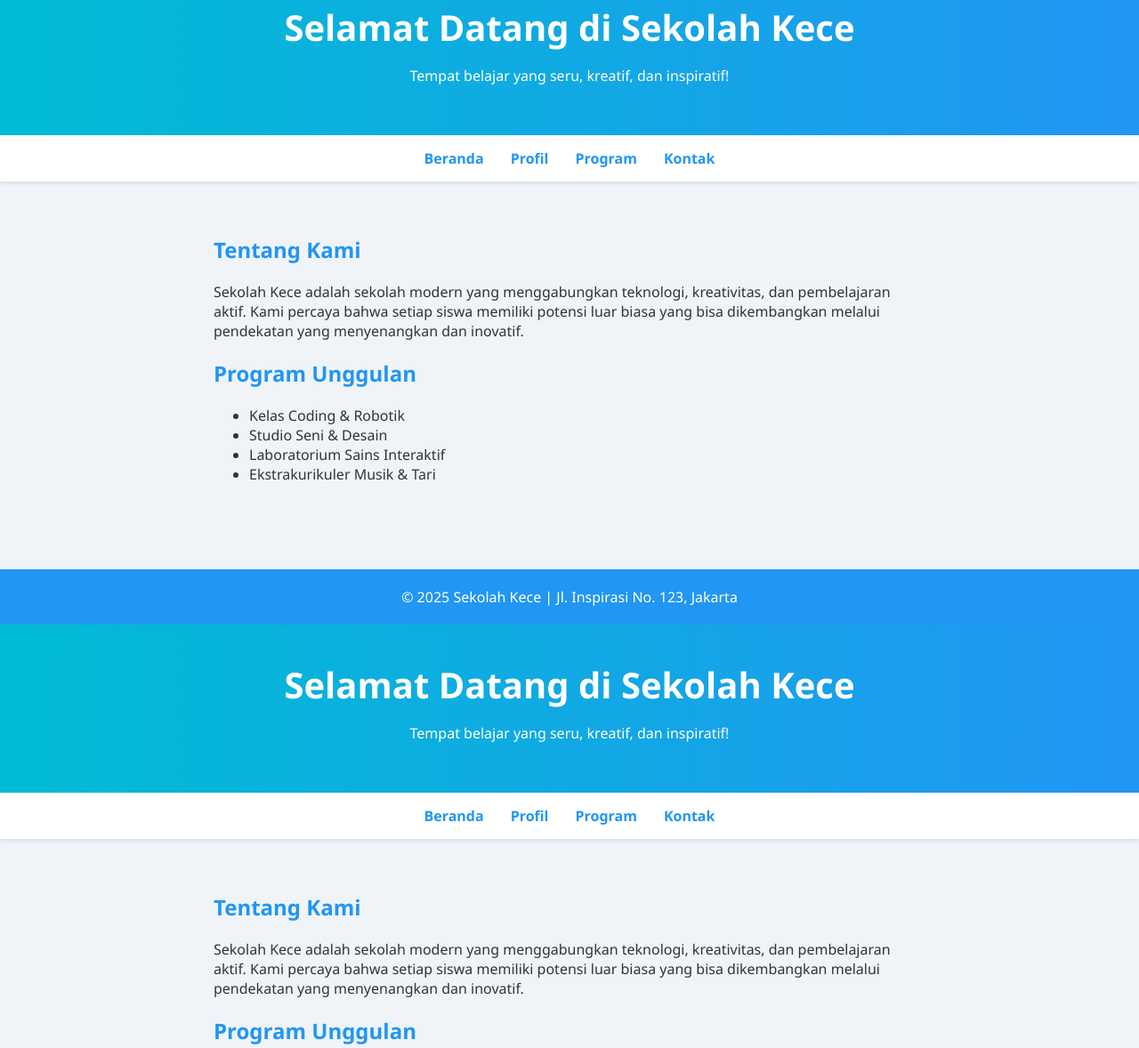
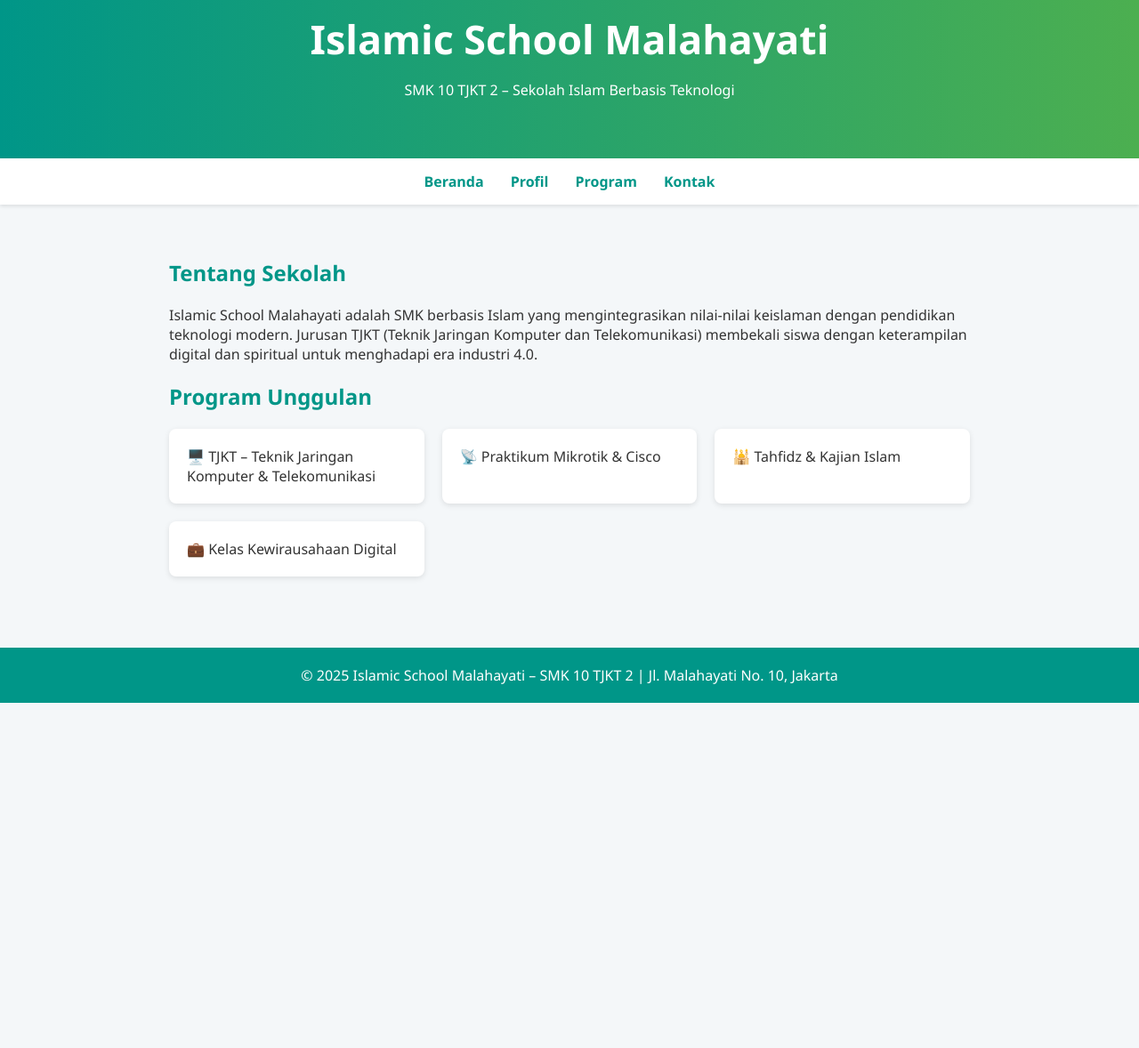
Before and after one commit to reyznn4-ops/reyznn4-ops.github.io, a plain HTML site: page index.html in a window 1280 px wide. Shown: the part 37-1215 px from the top of the page at 89% size. After the commit the page ends 827 px from the top, so only its background shows below. Drawn offline with Linux system fonts and the light colour scheme.

Commit message:
Update index.html

```diff
--- a/index.html
+++ b/index.html
@@ -3,27 +3,26 @@
 <head>
   <meta charset="UTF-8">
   <meta name="viewport" content="width=device-width, initial-scale=1">
-  <title>Sekolah Kece</title>
+  <title>Islamic School Malahayati - SMK 10 TJKT 2</title>
   <style>
     body {
+      margin: 0;
       font-family: 'Segoe UI', sans-serif;
-      margin: 0;
-      padding: 0;
-      background: #f0f4f8;
+      background-color: #f4f7f9;
       color: #333;
     }
     header {
-      background: linear-gradient(90deg, #00bcd4, #2196f3);
+      background: linear-gradient(90deg, #009688, #4caf50);
       color: white;
-      padding: 40px 20px;
+      padding: 50px 20px;
       text-align: center;
     }
     header h1 {
       margin: 0;
-      font-size: 2.5em;
+      font-size: 2.8em;
     }
     nav {
-      background: #ffffff;
+      background-color: #fff;
       box-shadow: 0 2px 4px rgba(0,0,0,0.1);
       display: flex;
       justify-content: center;
@@ -32,20 +31,31 @@
     }
     nav a {
       text-decoration: none;
-      color: #2196f3;
+      color: #009688;
       font-weight: bold;
     }
     section {
       padding: 40px 20px;
-      max-width: 800px;
+      max-width: 900px;
       margin: auto;
     }
     section h2 {
-      color: #2196f3;
+      color: #009688;
       margin-bottom: 20px;
     }
+    .program-list {
+      display: grid;
+      grid-template-columns: repeat(auto-fit, minmax(220px, 1fr));
+      gap: 20px;
+    }
+    .program-item {
+      background-color: #fff;
+      border-radius: 8px;
+      padding: 20px;
+      box-shadow: 0 2px 6px rgba(0,0,0,0.1);
+    }
     footer {
-      background: #2196f3;
+      background-color: #009688;
       color: white;
       text-align: center;
       padding: 20px;
@@ -56,8 +66,8 @@
 <body>
 
   <header>
-    <h1>Selamat Datang di Sekolah Kece</h1>
-    <p>Tempat belajar yang seru, kreatif, dan inspiratif!</p>
+    <h1>Islamic School Malahayati</h1>
+    <p>SMK 10 TJKT 2 – Sekolah Islam Berbasis Teknologi</p>
   </header>
 
   <nav>
@@ -68,111 +78,21 @@
   </nav>
 
   <section>
-    <h2>Tentang Kami</h2>
-    <p>Sekolah Kece adalah sekolah modern yang menggabungkan teknologi, kreativitas, dan pembelajaran aktif. Kami percaya bahwa setiap siswa memiliki potensi luar biasa yang bisa dikembangkan melalui pendekatan yang menyenangkan dan inovatif.</p>
+    <h2>Tentang Sekolah</h2>
+    <p>Islamic School Malahayati adalah SMK berbasis Islam yang mengintegrasikan nilai-nilai keislaman dengan pendidikan teknologi modern. Jurusan TJKT (Teknik Jaringan Komputer dan Telekomunikasi) membekali siswa dengan keterampilan digital dan spiritual untuk menghadapi era industri 4.0.</p>
 
     <h2>Program Unggulan</h2>
-    <ul>
-      <li>Kelas Coding & Robotik</li>
-      <li>Studio Seni & Desain</li>
-      <li>Laboratorium Sains Interaktif</li>
-      <li>Ekstrakurikuler Musik & Tari</li>
-    </ul>
+    <div class="program-list">
+      <div class="program-item">🖥️ TJKT – Teknik Jaringan Komputer & Telekomunikasi</div>
+      <div class="program-item">📡 Praktikum Mikrotik & Cisco</div>
+      <div class="program-item">🕌 Tahfidz & Kajian Islam</div>
+      <div class="program-item">💼 Kelas Kewirausahaan Digital</div>
+    </div>
   </section>
 
   <footer>
-    &copy; 2025 Sekolah Kece | Jl. Inspirasi No. 123, Jakarta
+    &copy; 2025 Islamic School Malahayati – SMK 10 TJKT 2 | Jl. Malahayati No. 10, Jakarta
   </footer>
 
 </body>
 </html>
-
-
-<!DOCTYPE html>
-<html lang="id">
-<head>
-  <meta charset="UTF-8">
-  <meta name="viewport" content="width=device-width, initial-scale=1">
-  <title>Sekolah Kece</title>
-  <style>
-    body {
-      font-family: 'Segoe UI', sans-serif;
-      margin: 0;
-      padding: 0;
-      background: #f0f4f8;
-      color: #333;
-    }
-    header {
-      background: linear-gradient(90deg, #00bcd4, #2196f3);
-      color: white;
-      padding: 40px 20px;
-      text-align: center;
-    }
-    header h1 {
-      margin: 0;
-      font-size: 2.5em;
-    }
-    nav {
-      background: #ffffff;
-      box-shadow: 0 2px 4px rgba(0,0,0,0.1);
-      display: flex;
-      justify-content: center;
-      gap: 30px;
-      padding: 15px 0;
-    }
-    nav a {
-      text-decoration: none;
-      color: #2196f3;
-      font-weight: bold;
-    }
-    section {
-      padding: 40px 20px;
-      max-width: 800px;
-      margin: auto;
-    }
-    section h2 {
-      color: #2196f3;
-      margin-bottom: 20px;
-    }
-    footer {
-      background: #2196f3;
-      color: white;
-      text-align: center;
-      padding: 20px;
-      margin-top: 40px;
-    }
-  </style>
-</head>
-<body>
-
-  <header>
-    <h1>Selamat Datang di Sekolah Kece</h1>
-    <p>Tempat belajar yang seru, kreatif, dan inspiratif!</p>
-  </header>
-
-  <nav>
-    <a href="#">Beranda</a>
-    <a href="#">Profil</a>
-    <a href="#">Program</a>
-    <a href="#">Kontak</a>
-  </nav>
-
-  <section>
-    <h2>Tentang Kami</h2>
-    <p>Sekolah Kece adalah sekolah modern yang menggabungkan teknologi, kreativitas, dan pembelajaran aktif. Kami percaya bahwa setiap siswa memiliki potensi luar biasa yang bisa dikembangkan melalui pendekatan yang menyenangkan dan inovatif.</p>
-
-    <h2>Program Unggulan</h2>
-    <ul>
-      <li>Kelas Coding & Robotik</li>
-      <li>Studio Seni & Desain</li>
-      <li>Laboratorium Sains Interaktif</li>
-      <li>Ekstrakurikuler Musik & Tari</li>
-    </ul>
-  </section>
-
-  <footer>
-    &copy; 2025 Sekolah Kece | Jl. Inspirasi No. 123, Jakarta
-  </footer>
-
-</body>
-</html>
```
